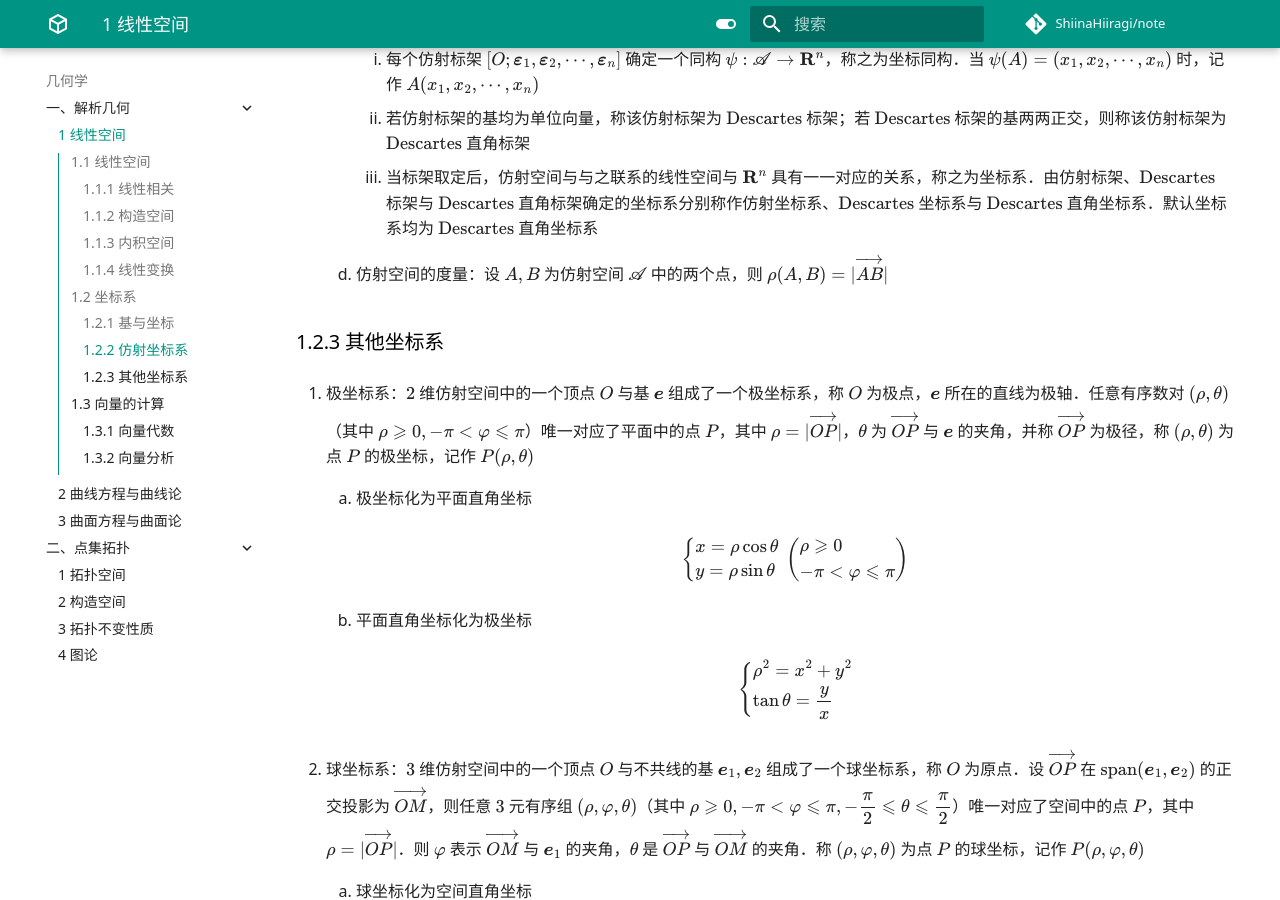
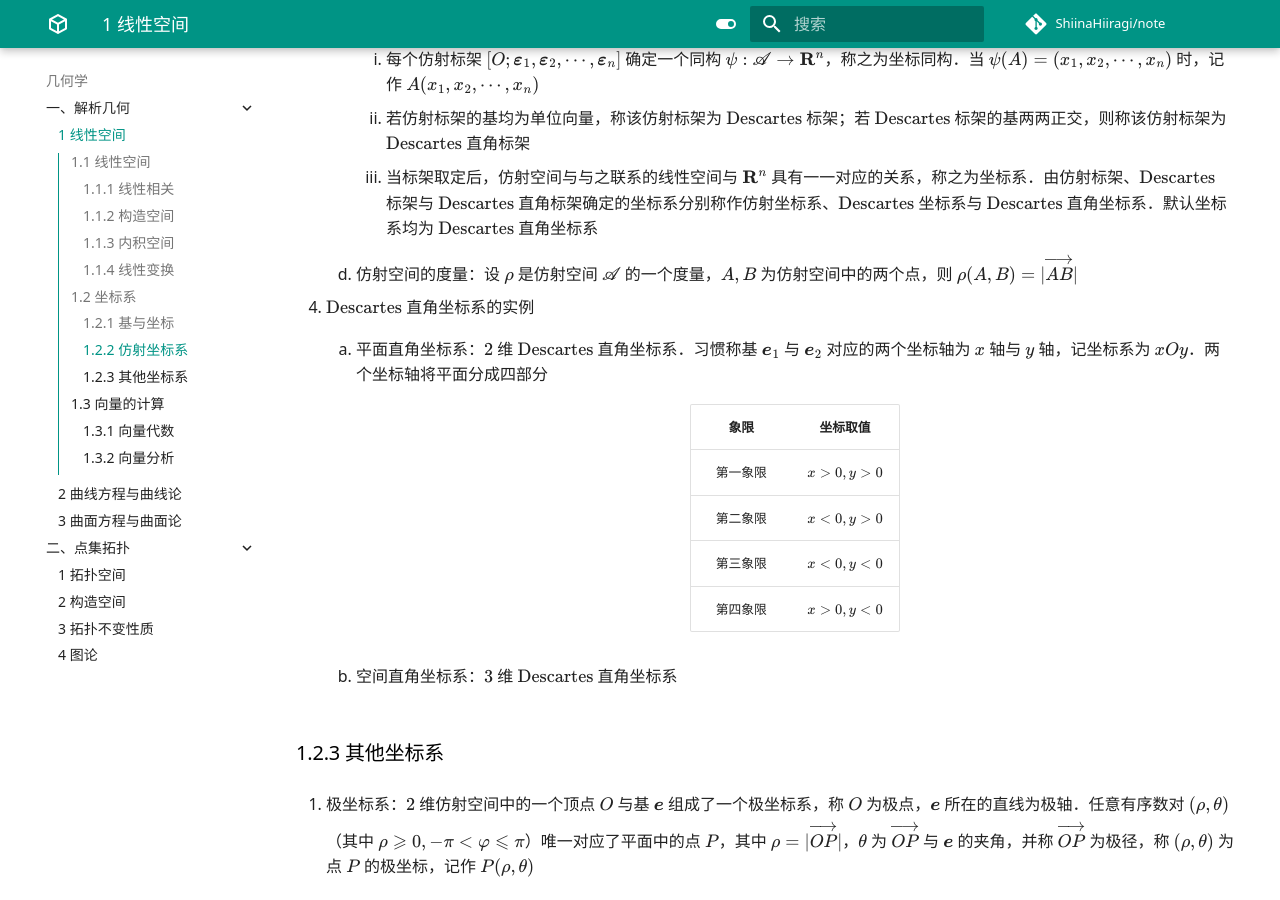
Before and after one commit to ShiinaHiiragi/note, an MkDocs documentation site: the page built from docs/top/anly/lin.md, in a window 1280 px wide and 900 px high, scrolled down 6893 px. Built offline with MkDocs 1.6.1 and Material for MkDocs 9.7.7, drawn with Linux system fonts in a browser that asks for light colours; comment, search, counter and statistics services are not loaded; some of the changed text lies outside the part shown.

Commit message:
change subtle

```diff
--- a/docs/top/anly/lin.md
+++ b/docs/top/anly/lin.md
@@ -236,7 +236,23 @@
         1. 每个仿射标架 $[O; \boldsymbol \varepsilon_1, \boldsymbol \varepsilon_2, \cdots, \boldsymbol \varepsilon_n]$ 确定一个同构 $\psi: \mathscr A \to \mathbf R^n$，称之为坐标同构．当 $\psi(A) = (x_1, x_2, \cdots, x_n)$ 时，记作 $A(x_1, x_2, \cdots, x_n)$
         2. 若仿射标架的基均为单位向量，称该仿射标架为 $\text{Descartes}$ 标架；若 $\text{Descartes}$ 标架的基两两正交，则称该仿射标架为 $\text{Descartes}$ 直角标架
         3. 当标架取定后，仿射空间与与之联系的线性空间与 $\mathbf R^n$ 具有一一对应的关系，称之为坐标系．由仿射标架、$\text{Descartes}$ 标架与 $\text{Descartes}$ 直角标架确定的坐标系分别称作仿射坐标系、$\text{Descartes}$ 坐标系与 $\text{Descartes}$ 直角坐标系．默认坐标系均为 $\text{Descartes}$ 直角坐标系
-    4. 仿射空间的度量：设 $A, B$ 为仿射空间 $\mathscr A$ 中的两个点，则 $\rho(A, B) = |\overrightarrow{AB}|$
+    4. 仿射空间的度量：设 $\rho$ 是仿射空间 $\mathscr A$ 的一个度量，$A, B$ 为仿射空间中的两个点，则 $\rho(A, B) = |\overrightarrow{AB}|$
+
+4. $\text{Descartes}$ 直角坐标系的实例
+    1. 平面直角坐标系：$2$ 维 $\text{Descartes}$ 直角坐标系．习惯称基 $\boldsymbol e_1$ 与 $\boldsymbol e_2$ 对应的两个坐标轴为 $x$ 轴与 $y$ 轴，记坐标系为 $xOy$．两个坐标轴将平面分成四部分
+
+        <div style="text-align: center;">
+
+        |   象限   |    坐标取值    |
+        | :------: | :------------: |
+        | 第一象限 | $x > 0, y > 0$ |
+        | 第二象限 | $x < 0, y > 0$ |
+        | 第三象限 | $x < 0, y < 0$ |
+        | 第四象限 | $x > 0, y < 0$ |
+
+        </div>
+
+    2. 空间直角坐标系：$3$ 维 $\text{Descartes}$ 直角坐标系
 
 ### 1.2.3 其他坐标系
 1. 极坐标系：$2$ 维仿射空间中的一个顶点 $O$ 与基 $\boldsymbol e$ 组成了一个极坐标系，称 $O$ 为极点，$\boldsymbol e$ 所在的直线为极轴．任意有序数对 $(\rho, \theta)$（其中 $\rho \geqslant 0, -\pi < \varphi \leqslant \pi$）唯一对应了平面中的点 $P$，其中 $\rho = |\overrightarrow{OP}|$，$\theta$ 为 $\overrightarrow{OP}$ 与 $\boldsymbol e$ 的夹角，并称 $\overrightarrow{OP}$ 为极径，称 $(\rho, \theta)$ 为点 $P$ 的极坐标，记作 $P(\rho, \theta)$
@@ -336,6 +352,13 @@
 
 2. 向量的内积：设 $\boldsymbol \alpha = \begin{bmatrix} x_1 & x_2 & \cdots & x_n \\ \end{bmatrix}^{\mathrm T}, \boldsymbol \beta = \begin{bmatrix} y_1 & y_2 & \cdots & y_n \\ \end{bmatrix}^{\mathrm T}$，定义内积 $\left<\boldsymbol \alpha, \boldsymbol \beta\right> = x_1 y_1 + x_2 y_2 + \cdots + x_n y_n$
     1. 定义向量 $\boldsymbol \alpha$ 与 $\boldsymbol \beta$ 的夹角：$\theta = \arccos \dfrac{\left<\boldsymbol \alpha, \boldsymbol \beta\right>}{|\boldsymbol \alpha| |\boldsymbol \beta|}$，并记 $\cos \theta$ 为 $\cos \left<\boldsymbol \alpha, \boldsymbol \beta\right>$，记 $\sin \theta$ 为 $\sin \left<\boldsymbol \alpha, \boldsymbol \beta\right>$．特别地，称非零向量与基所成的夹角为该向量的方向角
+
+        !!! note "角度的分类"
+            设 $\theta \in \mathbf R$ 为一个角度
+
+            1. 若 $\theta \in \left(0, \dfrac{\pi}{2}\right)$，则称 $\theta$ 为锐角；若 $\theta \in \left(\dfrac{\pi}{2}, \pi\right)$，则称 $\theta$ 为钝角
+            2. 若 $\theta = \dfrac{\pi}{2}$，则称 $\theta$ 为直角；若 $\theta = \pi$，则称 $\theta$ 为平角；若 $\theta = 2\pi$，则称 $\theta$ 为周角
+
     2. 仿射坐标系下的内积：设 $[O; \boldsymbol \varepsilon_1, \boldsymbol \varepsilon_2, \cdots, \boldsymbol \varepsilon_n]$ 是一个仿射标架，则
 
         $$
```
Also changed, not shown: docs/alg/elem/form.md (+3 -1 lines), docs/top/anly/curv.md (+1 -2 lines).
